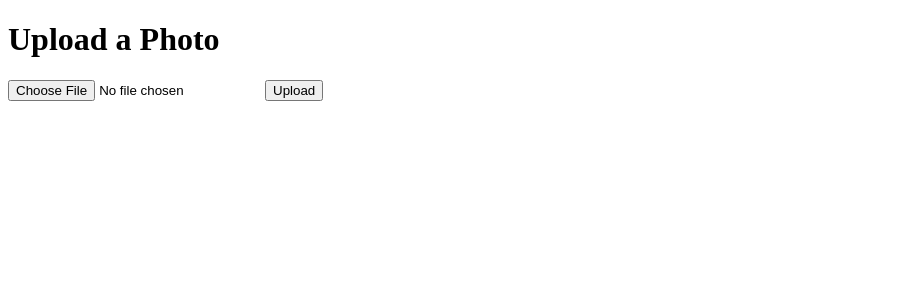
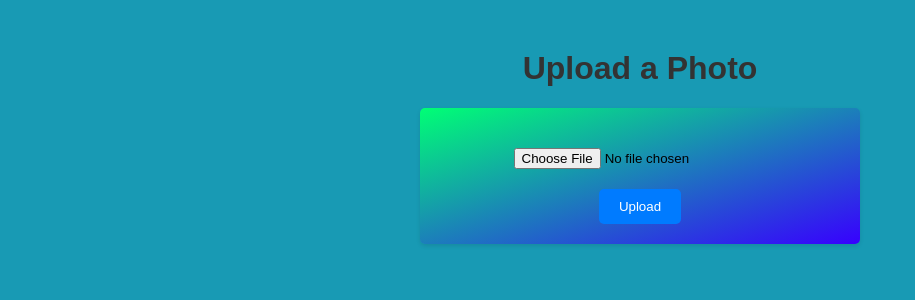
Before and after one commit to Enna11/flask_mysql, a Flask app: page /upload in a window 1280 px wide. Shown: the top 300 px of the page, without its empty margins (0-915 px from the left). Run offline with Flask 3, Linux system fonts and the light colour scheme; the visitor is signed in with stand-in values (Sample User, id 1); some libraries are stand-ins or nearby versions.

Commit message:
votre message de commit ici

```diff
--- a/app.py
+++ b/app.py
@@ -183,6 +183,15 @@ def comment_image(image_id):
         return jsonify({'comment': comment})
     else:
         return redirect(url_for('login'))
+@app.route('/logout')
+def logout():
+    # Supprimer toutes les données de la session de l'utilisateur
+    session.pop('user_id', None)
+    session.pop('user_first_name', None)
+
+    flash('You have been successfully logged out.')
+    return redirect(url_for('login'))
+
 
 if __name__ == '__main__':
     app.run(debug=True)
--- a/templates/upload.html
+++ b/templates/upload.html
@@ -2,6 +2,49 @@
 <html>
 <head>
     <title>Upload Photo</title>
+    <style>
+        body {
+            font-family: Arial, sans-serif;
+            background-color: #189AB4;
+            margin: 0;
+            padding: 0;
+        }
+
+        h1 {
+            text-align: center;
+            margin-top: 50px;
+            color: #333;
+        }
+
+        form {
+            max-width: 400px;
+            margin: 0 auto;
+            padding: 20px;
+            background: linear-gradient(163deg, #00ff75 0%, #3700ff 100%);
+            border-radius: 5px;
+            box-shadow: 0 2px 4px rgba(0, 0, 0, 0.1);
+        }
+
+        input[type="file"] {
+            display: block;
+            margin: 20px auto;
+        }
+
+        input[type="submit"] {
+            display: block;
+            margin: 0 auto;
+            padding: 10px 20px;
+            background-color: #007bff;
+            color: #fff;
+            border: none;
+            border-radius: 5px;
+            cursor: pointer;
+        }
+
+        input[type="submit"]:hover {
+            background-color: #0056b3;
+        }
+    </style>
 </head>
 <body>
     <h1>Upload a Photo</h1>
```
Also changed, not shown: static/uploads/css/style.css (+19 -4 lines), templates/register.html (+8 -8 lines), templates/wall.html (+21 -26 lines), 1 other file.
